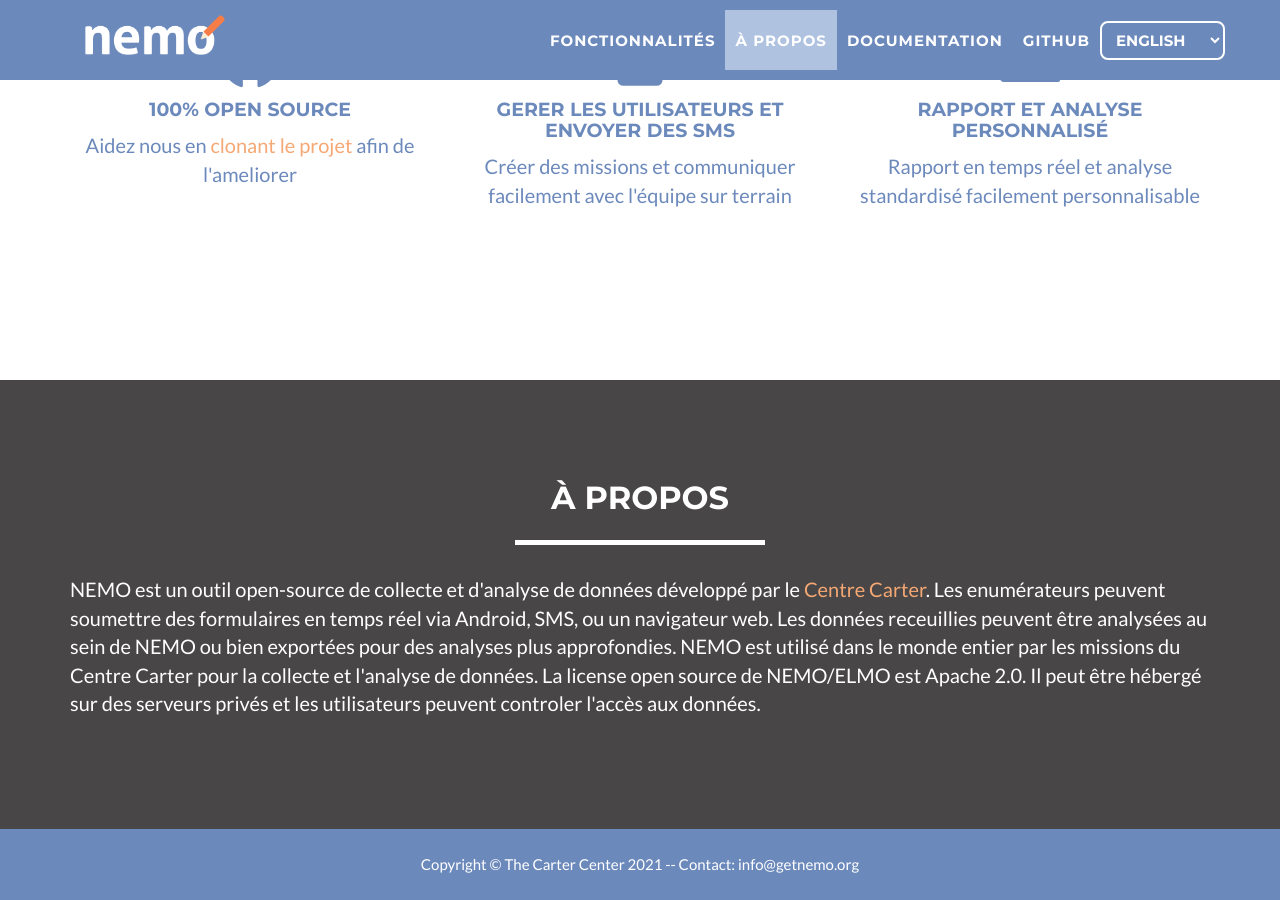
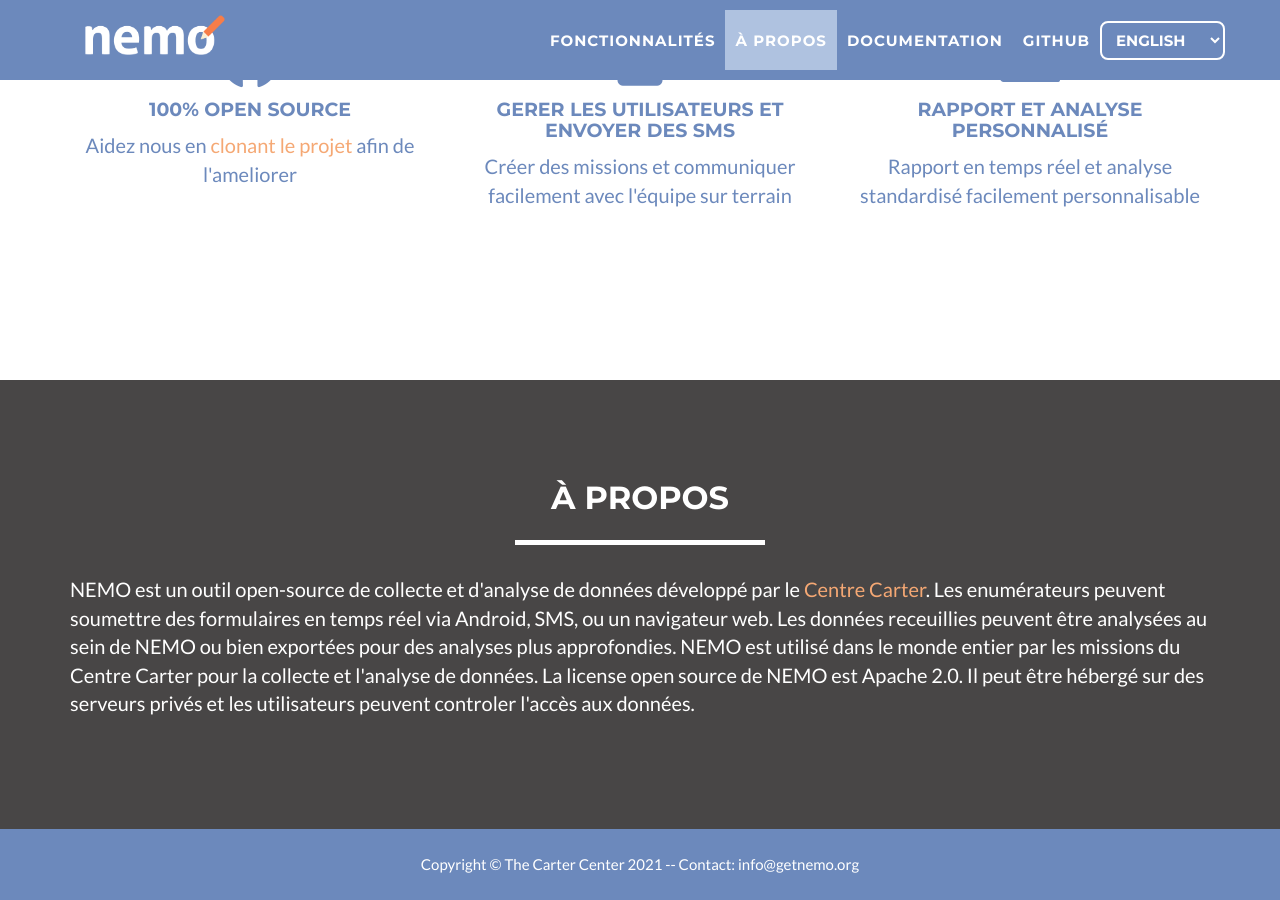
Before and after one commit to thecartercenter/getnemo.io, a Jekyll site: the page built from acceuil.html, in a window 1280 px wide and 900 px high, scrolled down 1066 px. Built offline with Jekyll 4.4.1, drawn with Linux system fonts in a browser that asks for light colours; nearby versions of some CDN libraries.

Commit message:
Clean up translations manually, couldn't edit transifex

```diff
--- a/_data/ar.yml
+++ b/_data/ar.yml
@@ -9,7 +9,7 @@ nav:
 header:
   intro: نظام قوي لجمع وتحليل البيانات
 about:
-  intro: "NEMO عبارة عن أداة لجمع وتحليل البيانات مفتوحة المصدر تم تطويرها من قبل <a href=\"https://www.cartercenter.org/\">مركز كارتر</a>. يمكن للمراقبين إرسال الإستمارات في الوقت الفعلي عبر Android أو SMS أو متصفح ويب. يمكن تحليل البيانات المجمعة داخل NEMO أو تصديرها لمزيد من التحليل. يتم استخدام NEMO في جميع أنحاء العالم من خلال مهام مركز كارتر لجمع البيانات وتحليلها. الترخيص مفتوح المصدر لـ NEMO / ELMO هو Apache 2.0. يمكن استضافة على خوادم خاصة ويمكن للمستخدمين التحكم في الوصول إلى البيانات."
+  intro: "NEMO عبارة عن أداة لجمع وتحليل البيانات مفتوحة المصدر تم تطويرها من قبل <a href=\"https://www.cartercenter.org/\">مركز كارتر</a>. يمكن للمراقبين إرسال الإستمارات في الوقت الفعلي عبر Android أو SMS أو متصفح ويب. يمكن تحليل البيانات المجمعة داخل NEMO أو تصديرها لمزيد من التحليل. يتم استخدام NEMO في جميع أنحاء العالم من خلال مهام مركز كارتر لجمع البيانات وتحليلها. الترخيص مفتوح المصدر لـ NEMO هو Apache 2.0. يمكن استضافة على خوادم خاصة ويمكن للمستخدمين التحكم في الوصول إلى البيانات."
 features:
   - title: تصميم استمارات معقدة
     icon: fas fa-cogs
@@ -22,7 +22,7 @@ features:
     description: استخدم العديد من اللغات واللهجات
   - title: المصدر مفتوح 100٪
     icon: fab fa-github
-    description: "ساعدنا عن طريق <a href=\"http://github.com/thecartercenter/elmo\">استنساخ</a> المشروع لأخذه في اتجاه جديد"
+    description: "ساعدنا عن طريق <a href=\"http://github.com/thecartercenter/nemo\">استنساخ</a> المشروع لأخذه في اتجاه جديد"
   - title: إدارة المستخدمين وإرسال الرسائل القصيرة
     icon: fas fa-users
     description: إنشاء مهمات وسهولة التواصل مع الموظفين في الميدان
--- a/_data/fr.yml
+++ b/_data/fr.yml
@@ -9,7 +9,7 @@ nav:
 header:
   intro: Un système robuste de collecte et d'analyse de données
 about:
-  intro: "NEMO est un outil open-source de collecte et d'analyse de données développé par le <a href=\"https://www.cartercenter.org/\">Centre Carter</a>. Les enumérateurs peuvent soumettre des formulaires en temps réel via Android, SMS, ou un navigateur web. Les données receuillies peuvent être analysées au sein de NEMO ou bien exportées pour des analyses plus approfondies. NEMO est utilisé dans le monde entier par les missions du Centre Carter pour la collecte et l'analyse de données. La license open source de NEMO/ELMO est Apache 2.0. Il peut être hébergé sur des serveurs privés et les utilisateurs peuvent controler l'accès aux données."
+  intro: "NEMO est un outil open-source de collecte et d'analyse de données développé par le <a href=\"https://www.cartercenter.org/\">Centre Carter</a>. Les enumérateurs peuvent soumettre des formulaires en temps réel via Android, SMS, ou un navigateur web. Les données receuillies peuvent être analysées au sein de NEMO ou bien exportées pour des analyses plus approfondies. NEMO est utilisé dans le monde entier par les missions du Centre Carter pour la collecte et l'analyse de données. La license open source de NEMO est Apache 2.0. Il peut être hébergé sur des serveurs privés et les utilisateurs peuvent controler l'accès aux données."
 features:
   - title: Conception de formulaire complexe
     icon: fas fa-cogs
@@ -22,7 +22,7 @@ features:
     description: Utiliser plusieurs langues et dialectes
   - title: 100% OPEN SOURCE
     icon: fab fa-github
-    description: "Aidez nous en <a href=\"http://github.com/thecartercenter/elmo\">clonant le projet</a>  afin de l'ameliorer"
+    description: "Aidez nous en <a href=\"http://github.com/thecartercenter/nemo\">clonant le projet</a>  afin de l'ameliorer"
   - title: Gerer les utilisateurs et envoyer des SMS
     icon: fas fa-users
     description: Créer des missions et communiquer facilement avec l'équipe sur terrain
```
